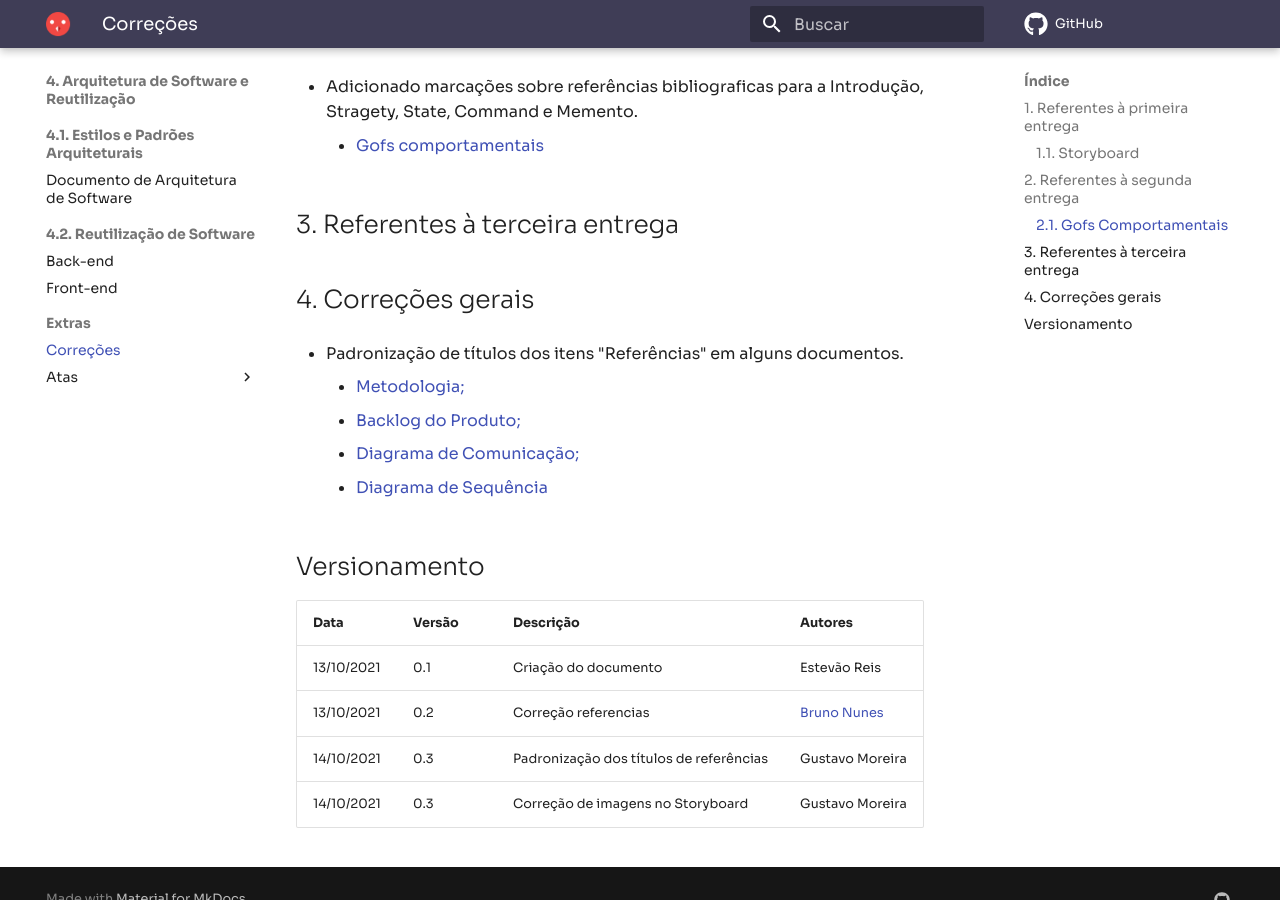
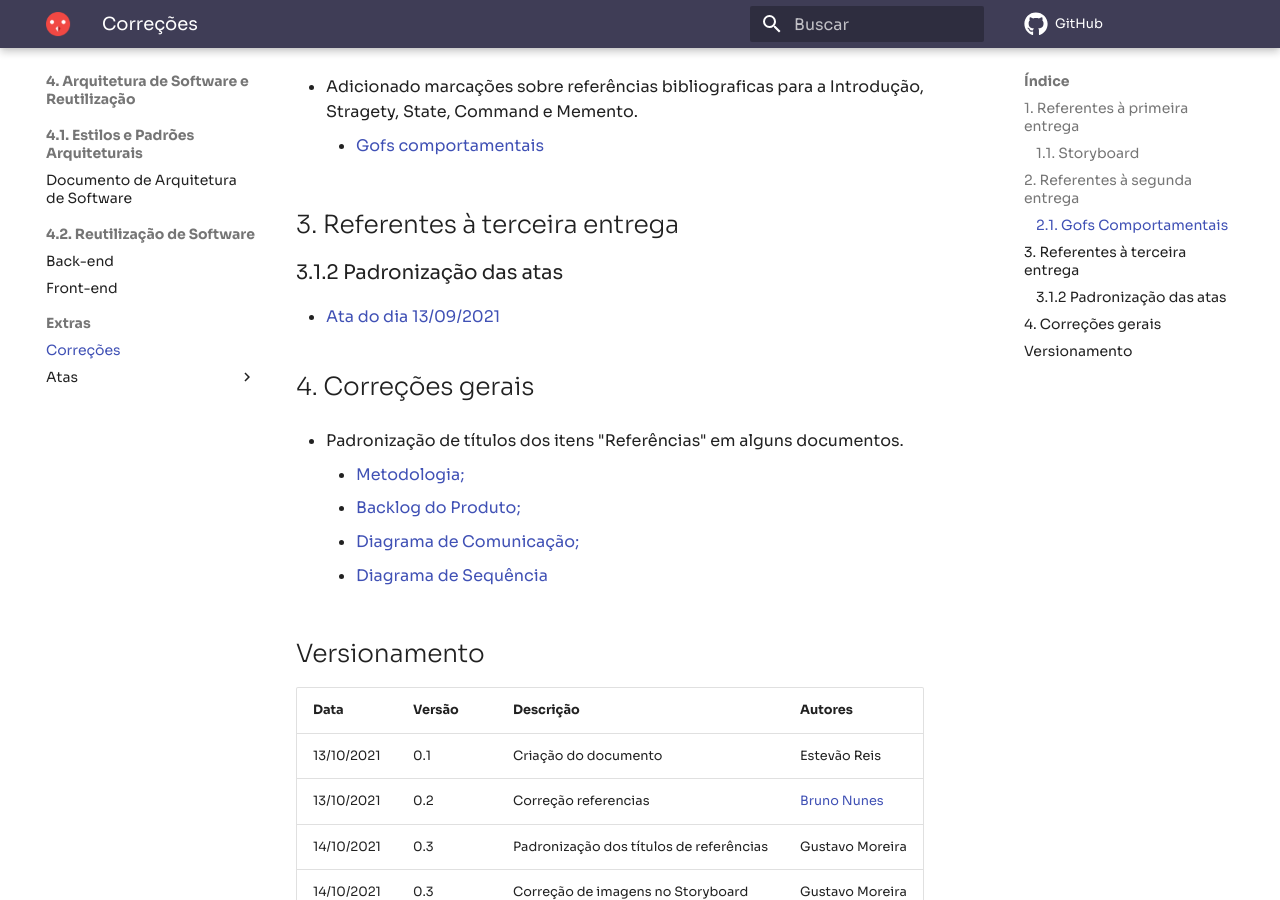
Before and after one commit to UnBArqDsw2021-1/2021.1_G04_Cardeal, an MkDocs documentation site: the page built from docs/arquitetura/correcoes.md, in a window 1280 px wide and 900 px high, scrolled down 471 px. Built offline with MkDocs 1.6.1 and Material for MkDocs 9.7.7, drawn with Linux system fonts in a browser that asks for light colours; comment, search, counter and statistics services are not loaded.

Commit message:
Add correction

```diff
--- a/docs/arquitetura/correcoes.md
+++ b/docs/arquitetura/correcoes.md
@@ -18,6 +18,10 @@
 
 ## 3. Referentes à terceira entrega
 
+### 3.1.2 Padronização das atas
+
+* [Ata do dia 13/09/2021](https://unbarqdsw2021-1.github.io/2021.1_G04_Cardeal/padroesDeProjeto/atas/13-09-21/)
+
 ## 4. Correções gerais
 
 * Padronização de títulos dos itens "Referências" em alguns documentos.
```
